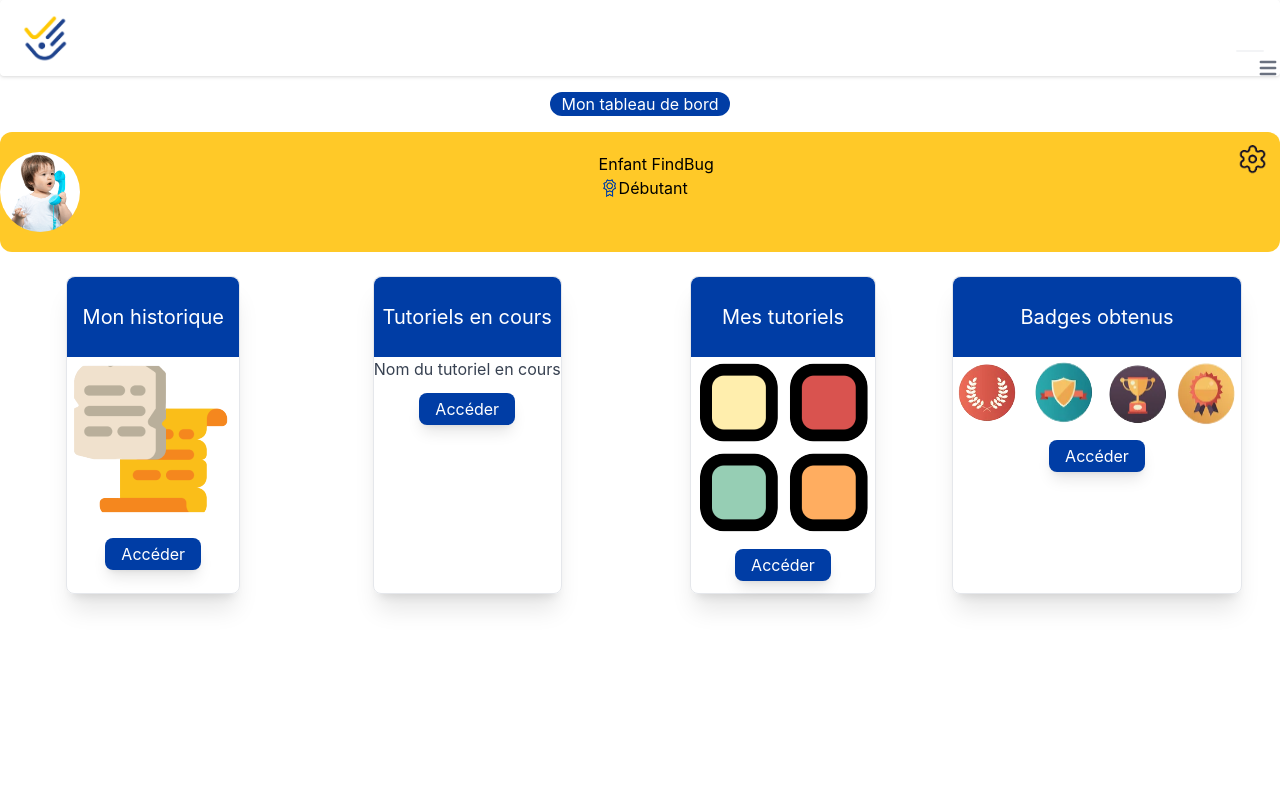
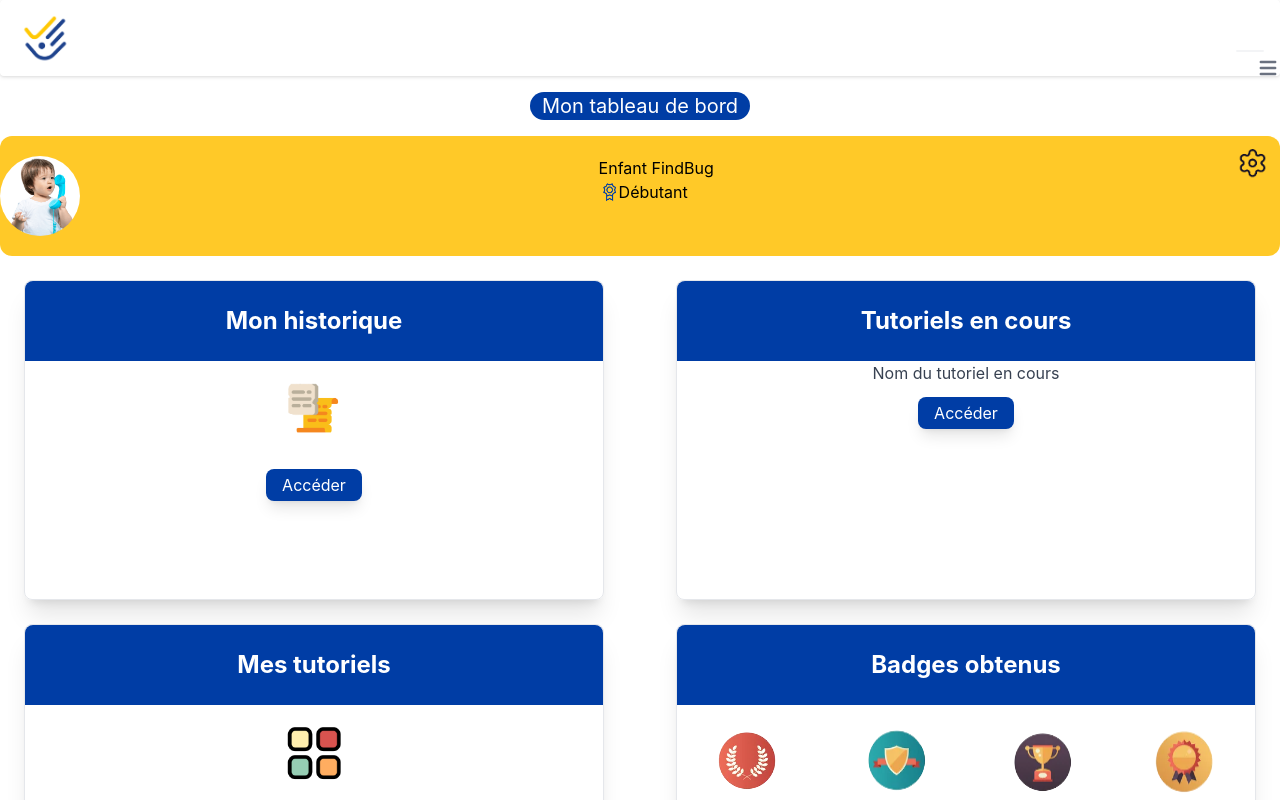
Before and after one commit to WildCodeSchool/P3_La-Poste_Lyon_React_Sept_2022, a React (Vite) app in the folder frontend/: page /profil in a window 1280 px wide. Shown: the top 800 px of the page. Built offline with nearby package versions, Linux system fonts and the light colour scheme.

Commit message:
css grid on dashboard user

```diff
--- a/frontend/src/components/BannerProfile.jsx
+++ b/frontend/src/components/BannerProfile.jsx
@@ -8,7 +8,7 @@ function BannerProfile() {
   return (
     <div className="w-full h-full">
       <div className="mt-4 flex justify-center">
-        <h1 className="text-center rounded-3xl bg-[#003DA5] px-3 text-white">
+        <h1 className="text-bold text-xl md:text-2xltext-center rounded-3xl bg-[#003DA5] px-3 text-white">
           Mon tableau de bord
         </h1>
       </div>
--- a/frontend/src/components/DashboardUser.jsx
+++ b/frontend/src/components/DashboardUser.jsx
@@ -13,21 +13,37 @@ function DashboardUser() {
   return (
     <div className="">
       <BannerProfile />
-      <ul className="grid overflow-hidden grid-cols-2 grid-rows-2 gap-6">
+      <ul className="grid overflow-hidden grid-cols-1 grid-rows-4 gap-9 md:grid md:overflow-hidden md:grid-cols-2 md:grid-rows-2 md:gap-6">
         {/* <li> elements are contained in <Link> to redirect the user to the corresponding page */}
-        <div className="flex flex-wrap justify-around">
-          <li className=" my-3 md:m-6 border shadow-xl rounded-lg text-center">
-            <h2 className="text-xl text-white p-2 bg-[#003DA5] rounded-tl-lg rounded-tr-lg h-20 flex justify-center items-center">
+        <div className="">
+          <li className=" my-3 md:m-6 border shadow-xl rounded-lg text-center h-80">
+            <h2 className="text-xl md:text-2xl text-white font-bold p-2 bg-[#003DA5] rounded-tl-lg rounded-tr-lg h-20 flex justify-center items-center">
               Mon historique
             </h2>
-            <img src={Historique} alt="historique" />
+            <div className="flex justify-center my-5">
+              <img className="h-14" src={Historique} alt="historique" />
+            </div>
             <Link to="/historique">
               <AccessButton />
             </Link>
           </li>
+          {/* Should send the user on the page of all the tutorials he already did */}
+          <li className=" my-3 md:m-6 border shadow-xl rounded-lg text-center h-80">
+            <h2 className="text-xl md:text-2xl text-white font-bold p-2 bg-[#003DA5] rounded-tl-lg rounded-tr-lg h-20 flex justify-center items-center">
+              Mes tutoriels
+            </h2>
+            <div className="flex justify-center my-5">
+              <img className="h-14" src={Mestutos} alt="mestutos" />
+            </div>
+            <Link to="/tutoriels">
+              <AccessButton />
+            </Link>
+          </li>
+        </div>
+        <div className="">
           {/* Should send the user on the page of HIS tutorials that he already began and not all the tutorials */}
-          <li className=" my-3 md:m-6 border shadow-xl rounded-lg text-center">
-            <h2 className="text-xl text-white p-2 bg-[#003DA5] rounded-tl-lg rounded-tr-lg h-20 flex justify-center items-center">
+          <li className=" my-3 md:m-6 border shadow-xl rounded-lg text-center h-80">
+            <h2 className="text-xl md:text-2xl text-white font-bold p-2 bg-[#003DA5] rounded-tl-lg rounded-tr-lg h-20 flex justify-center items-center">
               Tutoriels en cours
             </h2>
             <p className="text-gray-700 text-base">Nom du tutoriel en cours</p>
@@ -35,24 +51,12 @@ function DashboardUser() {
               <AccessButton />
             </Link>
           </li>
-        </div>
-        <div className="flex flex-wrap justify-around">
-          {/* Should send the user on the page of all the tutorials he already did */}
-          <li className=" my-3 md:m-6 border shadow-xl rounded-lg text-center">
-            <h2 className="text-xl text-white p-2 bg-[#003DA5] rounded-tl-lg rounded-tr-lg h-20 flex justify-center items-center">
-              Mes tutoriels
-            </h2>
-            <img src={Mestutos} alt="mestutos" />
-            <Link to="/tutoriels">
-              <AccessButton />
-            </Link>
-          </li>
           {/* Should send the user on the badges page */}
-          <li className=" my-3 md:m-6 border shadow-xl rounded-lg text-center">
-            <h2 className="text-xl text-white p-2 bg-[#003DA5] rounded-tl-lg rounded-tr-lg h-20 flex justify-center items-center">
+          <li className=" my-3 md:m-6 border shadow-xl rounded-lg text-center h-80">
+            <h2 className="text-xl md:text-2xl text-white font-bold p-2 bg-[#003DA5] rounded-tl-lg rounded-tr-lg h-20 flex justify-center items-center">
               Badges obtenus
             </h2>
-            <div className="flex flex-wrap justify-around">
+            <div className="flex flex-wrap justify-around my-5">
               <img src={badge1} alt="badge1" />
               <img src={badge2} alt="badge2" />
               <img src={badge3} alt="badge3" />
```
